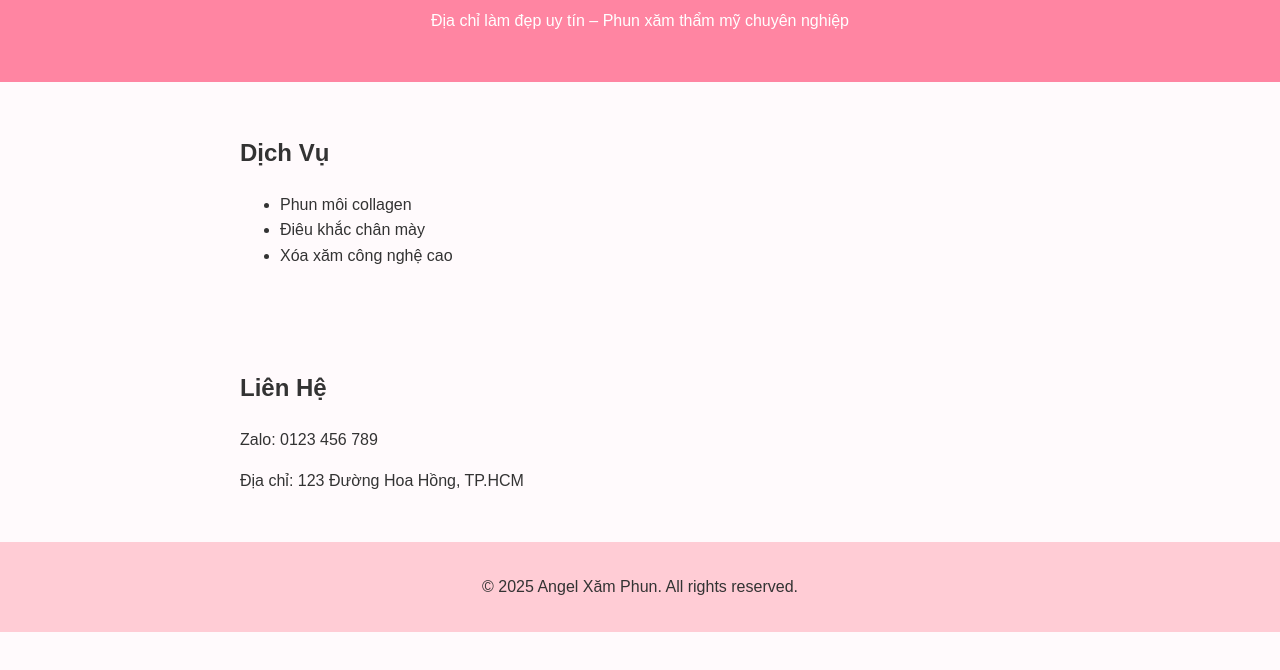
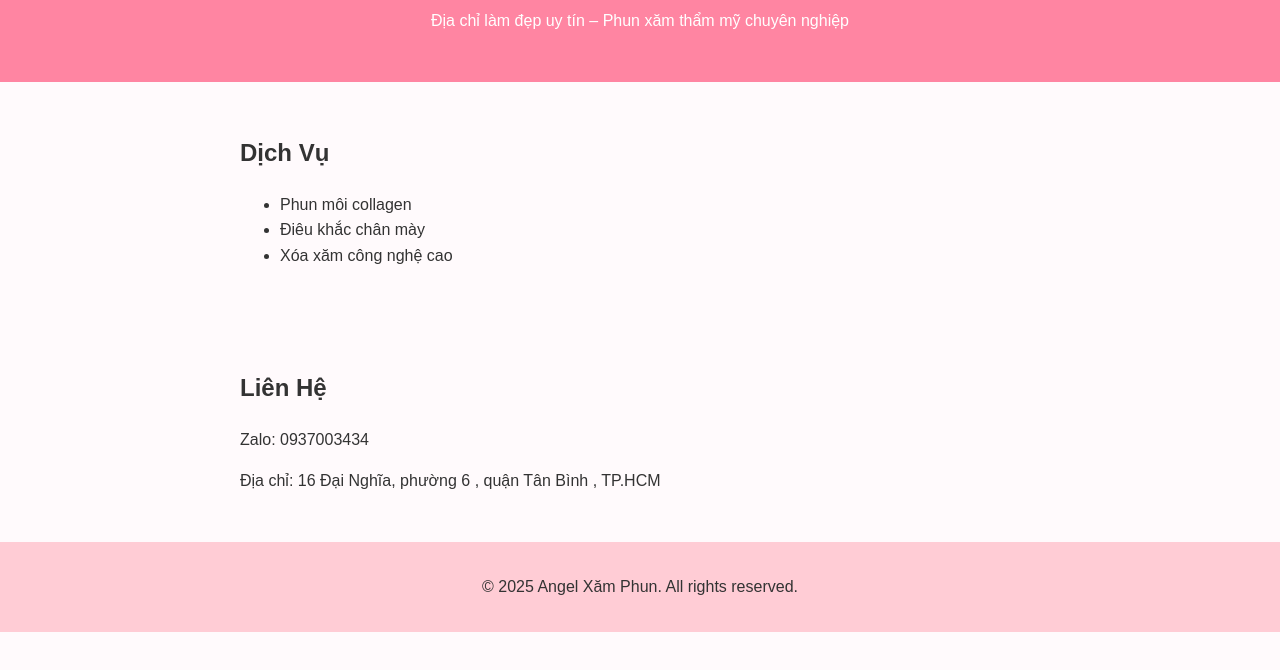
Before and after one commit to ductai933/AngelWeb, a plain HTML site: page index.html in a window 1280 px wide. Shown: the part 118-788 px from the top of the page. Drawn offline with Linux system fonts and the light colour scheme.

Commit message:
Update index.html

```diff
--- a/index.html
+++ b/index.html
@@ -26,8 +26,8 @@
 
     <section class="contact">
         <h2>Liên Hệ</h2>
-        <p>Zalo: 0123 456 789</p>
-        <p>Địa chỉ: 123 Đường Hoa Hồng, TP.HCM</p>
+        <p>Zalo: 0937003434</p>
+        <p>Địa chỉ: 16 Đại Nghĩa, phường 6 , quận Tân Bình , TP.HCM</p>
     </section>
 
     <footer>
```
